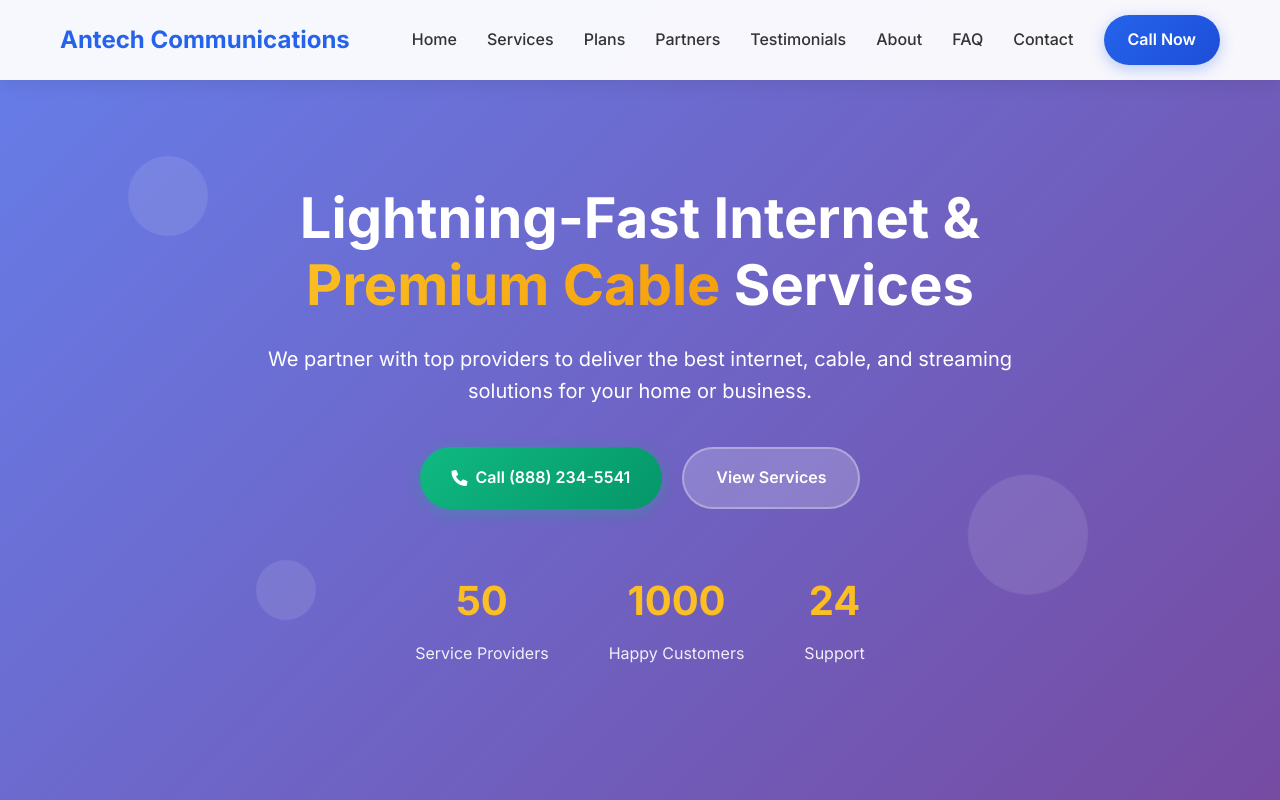
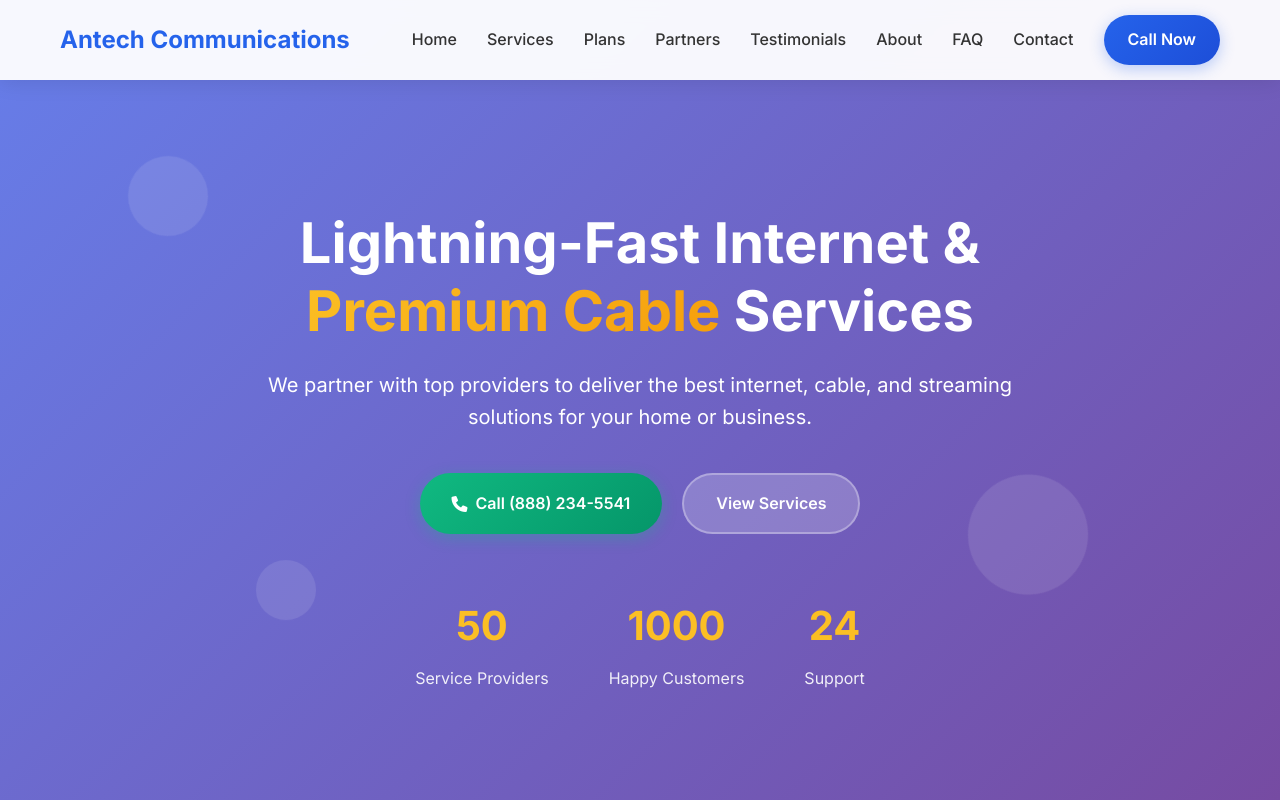
Before and after one commit to antechcommunications/antech-communication, a website built with Vite: page index.html in a window 1280 px wide. Shown: the top 800 px of the page. Built offline with nearby package versions, Linux system fonts and the light colour scheme.

Commit message:
Update index.html

```diff
--- a/index.html
+++ b/index.html
@@ -51,7 +51,7 @@
             <div class="floating-element element-3"></div>
         </div>
         <div class="hero-container">
-            <div class="hero-content"><br><br>
+            <div class="hero-content"><br><br><br><br>
                 <h1 class="hero-title">
                     Lightning-Fast Internet & <span class="highlight">Premium Cable</span> Services
                 </h1>
```
